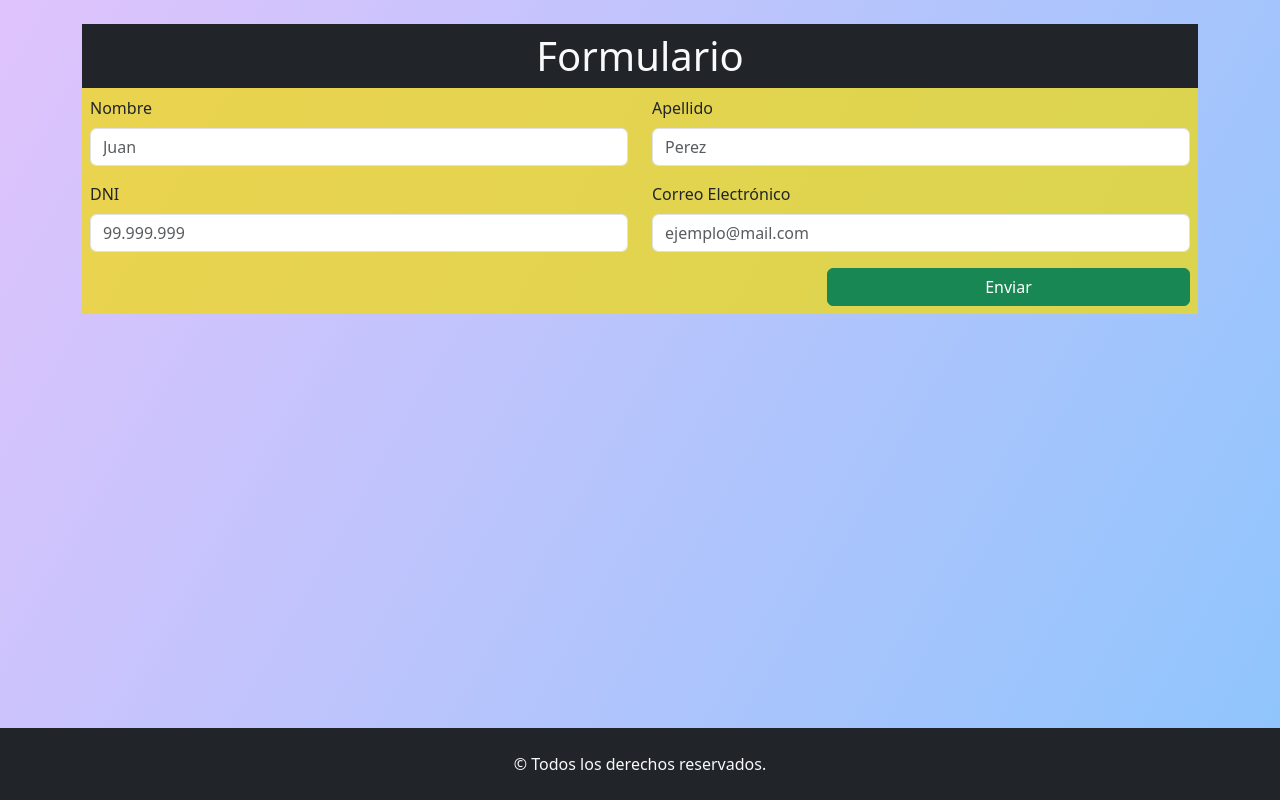
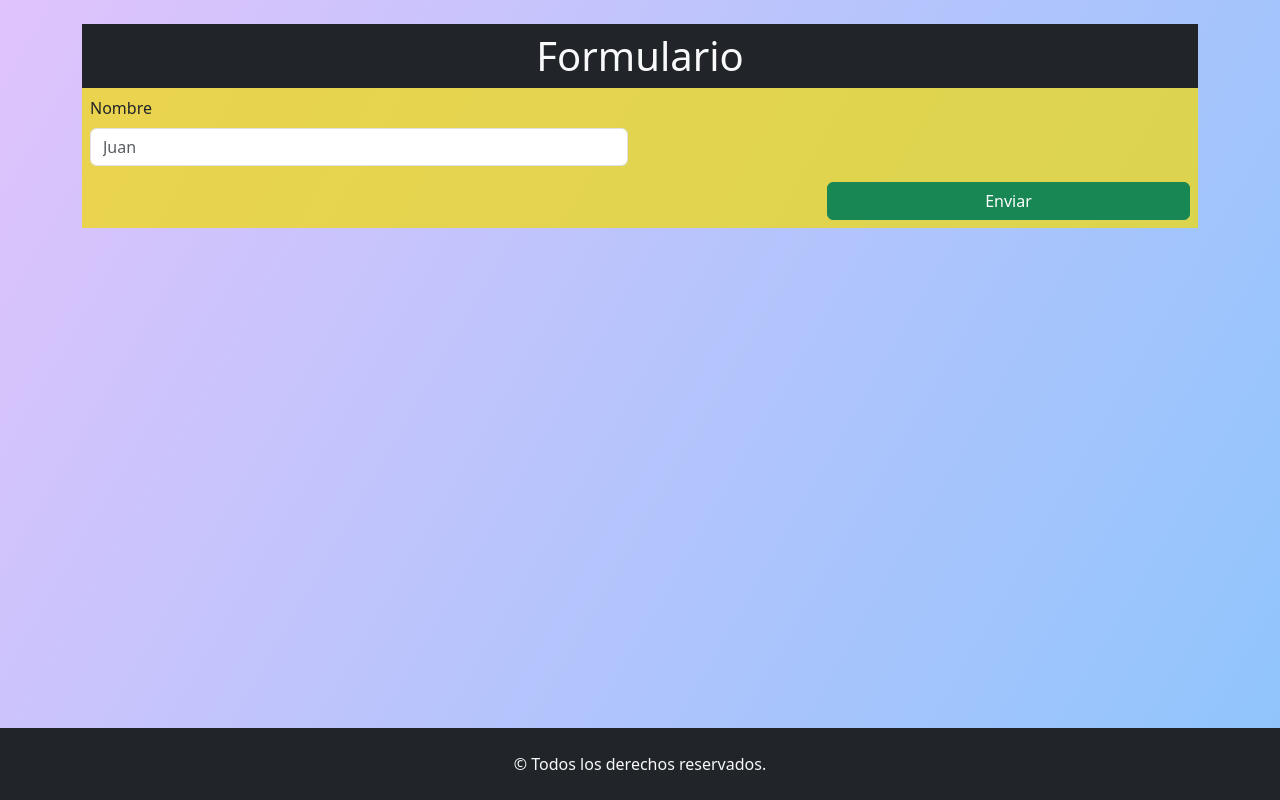
Before and after one commit to lucasecapdevila/react-tp1-ejercicio8, a React (Vite) app: page / in a window 1280 px wide. Built offline with nearby package versions, Linux system fonts and the light colour scheme.

Commit message:
se convierten los inputs en un componente

```diff
--- a/components/Formulario.jsx
+++ b/components/Formulario.jsx
@@ -1,6 +1,7 @@
 import React from 'react'
 import Swal from 'sweetalert2'
 import { Button, Form } from 'react-bootstrap'
+import Input from './Input'
 
 const Formulario = () => {
   const alertExito = () => {
@@ -26,25 +27,7 @@ const Formulario = () => {
     <section>
       <Form className='bgForm d-flex flex-column p-2'>
         <div className="row">
-          <Form.Group className="mb-3 col-md-6" controlId="nombre">
-            <Form.Label>Nombre</Form.Label>
-            <Form.Control type="text" placeholder="Juan" />
-          </Form.Group>
-
-          <Form.Group className="mb-3 col-md-6" controlId="apellido">
-            <Form.Label>Apellido</Form.Label>
-            <Form.Control type="text" placeholder="Perez" />
-          </Form.Group>
-
-          <Form.Group className="mb-3 col-md-6" controlId="dni">
-            <Form.Label>DNI</Form.Label>
-            <Form.Control type="number" placeholder="99.999.999" />
-          </Form.Group>
-
-          <Form.Group className="mb-3 col-md-6" controlId="correo">
-            <Form.Label>Correo Electrónico</Form.Label>
-            <Form.Control type="email" placeholder="ejemplo@mail.com" />
-          </Form.Group>
+          <Input />
         </div>
 
         <Button variant='success' className='btnEnviar align-self-end' onClick={alertError}>Enviar</Button>
--- /dev/null
+++ b/components/Input.jsx
@@ -0,0 +1,13 @@
+import React from 'react'
+import { Form } from 'react-bootstrap'
+
+const Input = () => {
+  return (
+    <Form.Group className="mb-3 col-md-6" controlId="nombre">
+      <Form.Label>Nombre</Form.Label>
+      <Form.Control type="text" placeholder="Juan" />
+    </Form.Group>
+  )
+}
+
+export default Input
```
